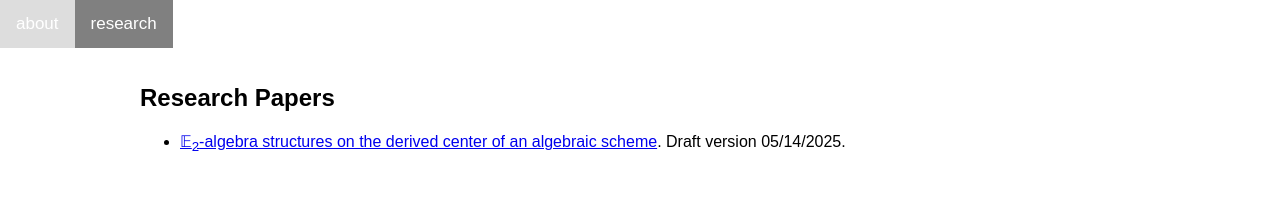
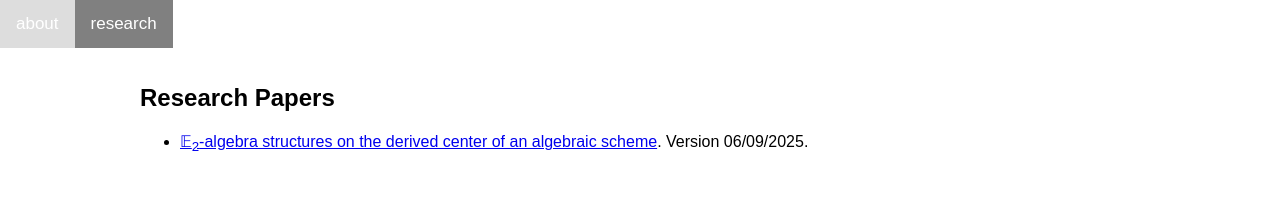
Before and after one commit to sfarr0/sfarr0.github.io, a plain HTML site: page research.html in a window 1280 px wide. Shown: the top 222 px of the page. Drawn offline with Linux system fonts and the light colour scheme.

Commit message:
Update research.html

```diff
--- a/research.html
+++ b/research.html
@@ -50,7 +50,7 @@ body {
 <div class="container">
 <h2> Research Papers </h2>
 <ul>
-<li> <a href="./e2_algebra_structures.pdf" target="_blank"> &#x1D53C;<sub>2</sub>-algebra structures on the derived center of an algebraic scheme</a>. Draft version 05/14/2025.</li>
+<li> <a href="./e2_algebra_structures.pdf" target="_blank"> &#x1D53C;<sub>2</sub>-algebra structures on the derived center of an algebraic scheme</a>. Version 06/09/2025.</li>
 </ul>
 <br><br>
 <h2> Invited Talks </h2>
```
